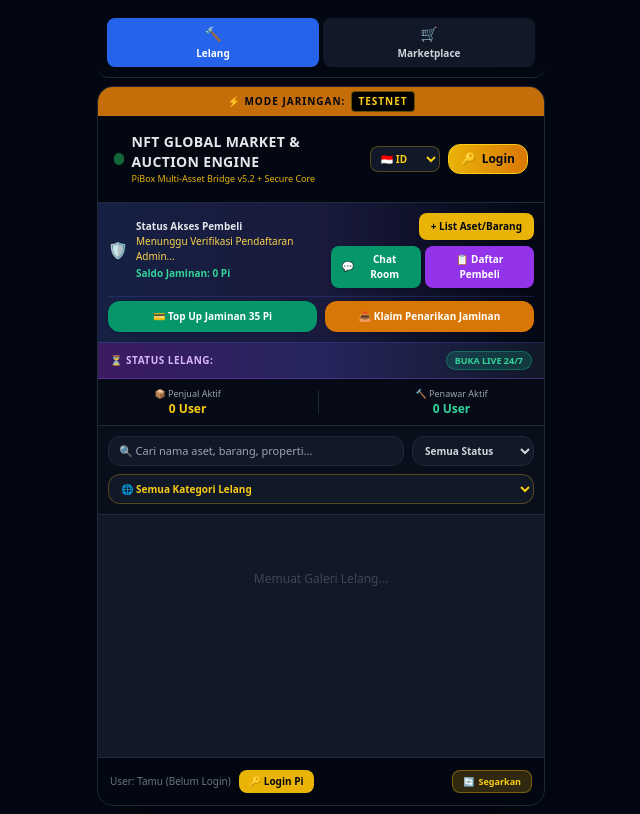
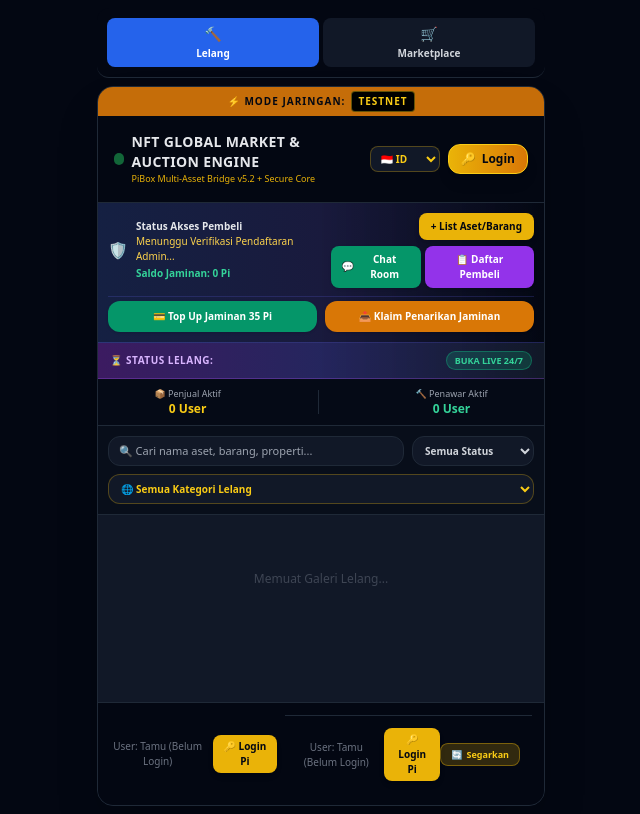
Before and after one commit to metacyber26-source/pibox-auction-bridge, a website: page index.html in a window 1280 px wide. Shown: the whole page, without its empty margins (319-959 px from the left). Drawn offline with nearby package versions, Linux system fonts and the light colour scheme; a script that the page names is missing.

Commit message:
Add footer with login and refresh buttons
Added a footer section with login and refresh buttons.

```diff
--- a/index.html
+++ b/index.html
@@ -182,14 +182,20 @@
         <button id="btnLoginManual" onclick="authenticatePiUser()" class="bg-yellow-500 hover:bg-yellow-400 text-gray-950 text-[10px] px-2.5 py-1 rounded-lg font-extrabold transition shadow-md cursor-pointer flex items-center gap-1" data-i18n="piLoginBtn">
           🔑 Login Pi
         </button>
+ <!-- Bottom Footer -->
+ <div class="bg-gray-950 p-3 border-t border-gray-800 text-center text-[10px] text-gray-500 flex justify-between items-center">
+   <div class="flex items-center gap-2">
+     <span id="userStatusDisplay" data-i18n="guestUser">User: Tamu (Belum Login)</span>
 
-      </div>
-      <button onclick="triggerAggressiveRefresh()" class="bg-yellow-500/20 hover:bg-yellow-400/40 text-yellow-400 text-[9px] font-bold px-2.5 py-1 rounded-lg border border-yellow-500/40 transition cursor-pointer flex items-center gap-1">
-        🔄 <span id="refreshTextBtn" data-i18n="refreshBtn">Segarkan</span>
-      </button>
-    </div>
-
-  </div>
+     <!-- POSISI PENEMPATAN KODE BARU DI SINI -->
+     <button id="btnLoginManual" onclick="authenticatePiUser()" class="bg-yellow-500 hover:bg-yellow-400 text-gray-950 text-[10px] px-2.5 py-1 rounded-lg font-extrabold transition shadow-md cursor-pointer flex items-center gap-1" data-i18n="piLoginBtn">
+       🔑 Login Pi
+     </button>
+   </div>
+   <button onclick="triggerAggressiveRefresh()" class="bg-yellow-500/20 hover:bg-yellow-400/40 text-yellow-400 text-[9px] font-bold px-2.5 py-1 rounded-lg border border-yellow-500/40 transition cursor-pointer flex items-center gap-1">
+     🔄 <span id="refreshTextBtn" data-i18n="refreshBtn">Segarkan</span>
+   </button>
+ </div>
 
   <!-- MODAL-MODAL PENDUKUNG -->
   <!-- MODAL: JADWAL -->
```
